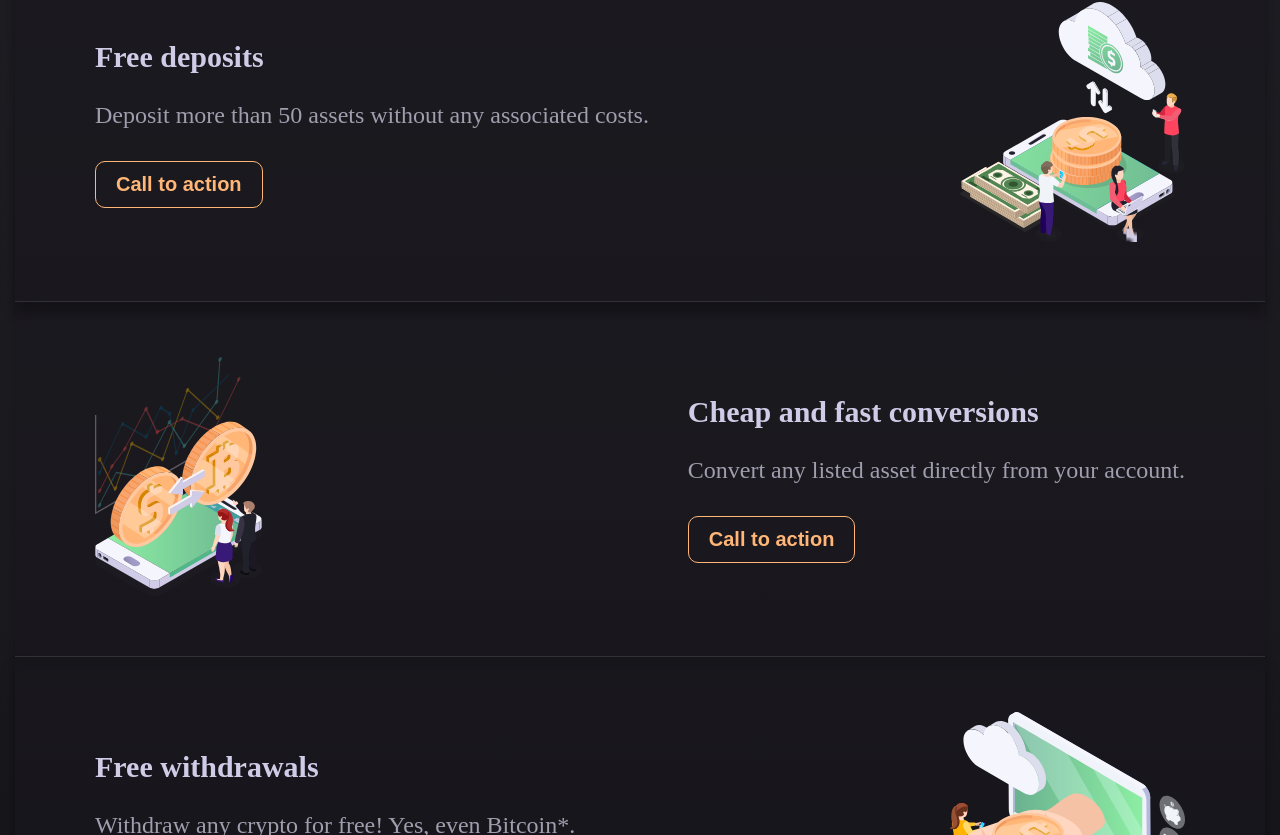
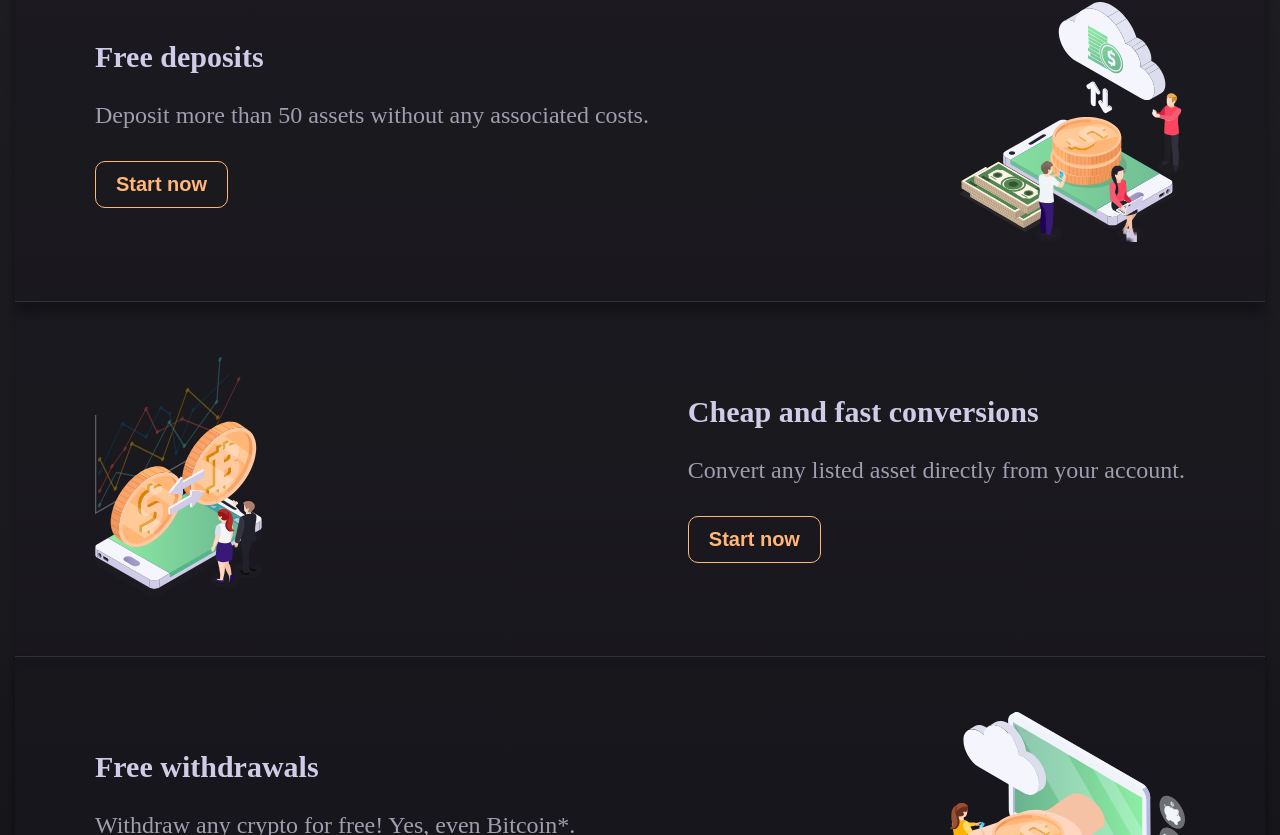
Before and after one commit to lnfrative/angular-site, an Angular app: page / in a window 1280 px wide. Shown: the part 1145-1980 px from the top of the page. Built offline with nearby package versions, Linux system fonts and the light colour scheme; a web font is replaced by a local one.

Commit message:
[UPDATE] Start now instead call to action in features section

```diff
--- a/src/app/group-feature-action/group-feature-action.component.html
+++ b/src/app/group-feature-action/group-feature-action.component.html
@@ -4,7 +4,7 @@
       <div class="title">{{ title }}</div>
       <div class="description">{{ description }}</div>
       <a [href]="constants.CLIENTS_APP_URL">
-        <app-button design="outlined" [title]="messages.CALL_TO_ACTION"></app-button>
+        <app-button design="outlined" [title]="messages.START_NOW"></app-button>
       </a>
     </div>
 
```
